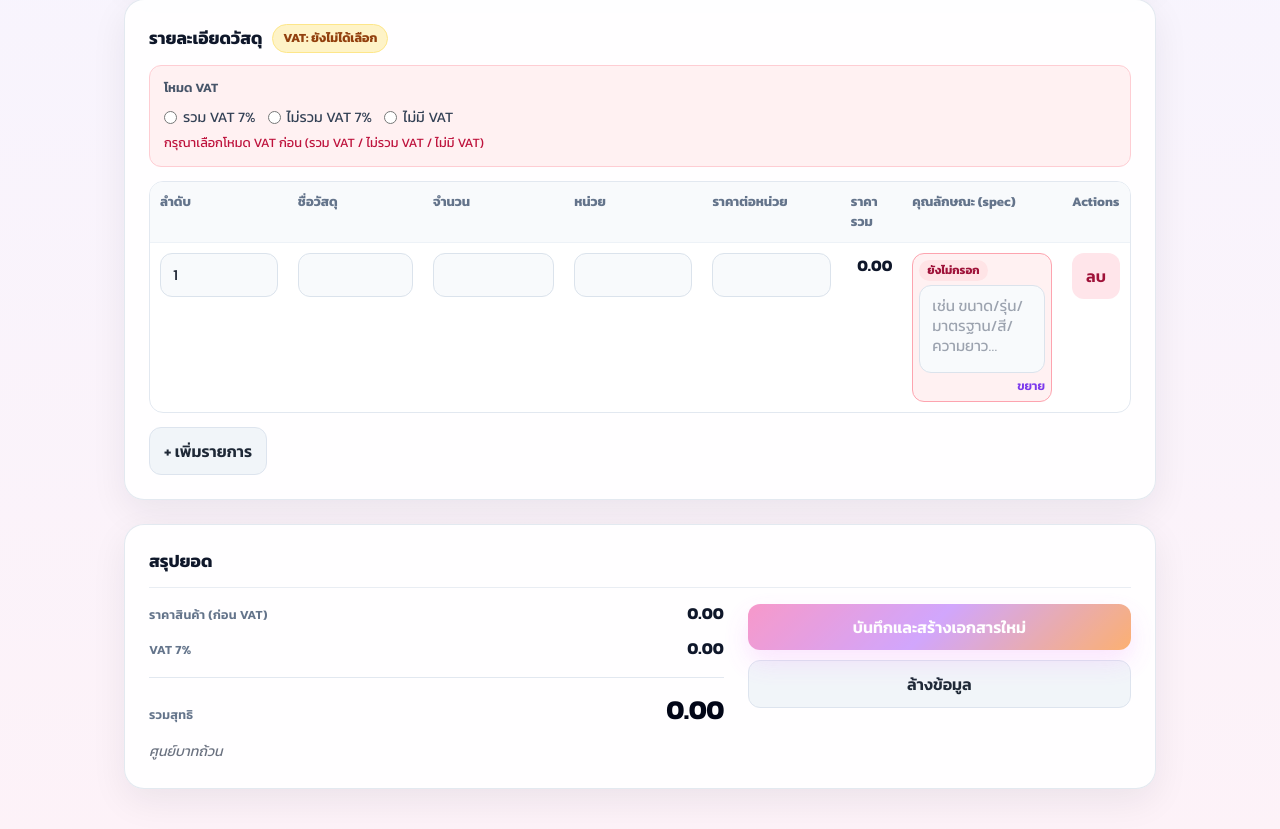
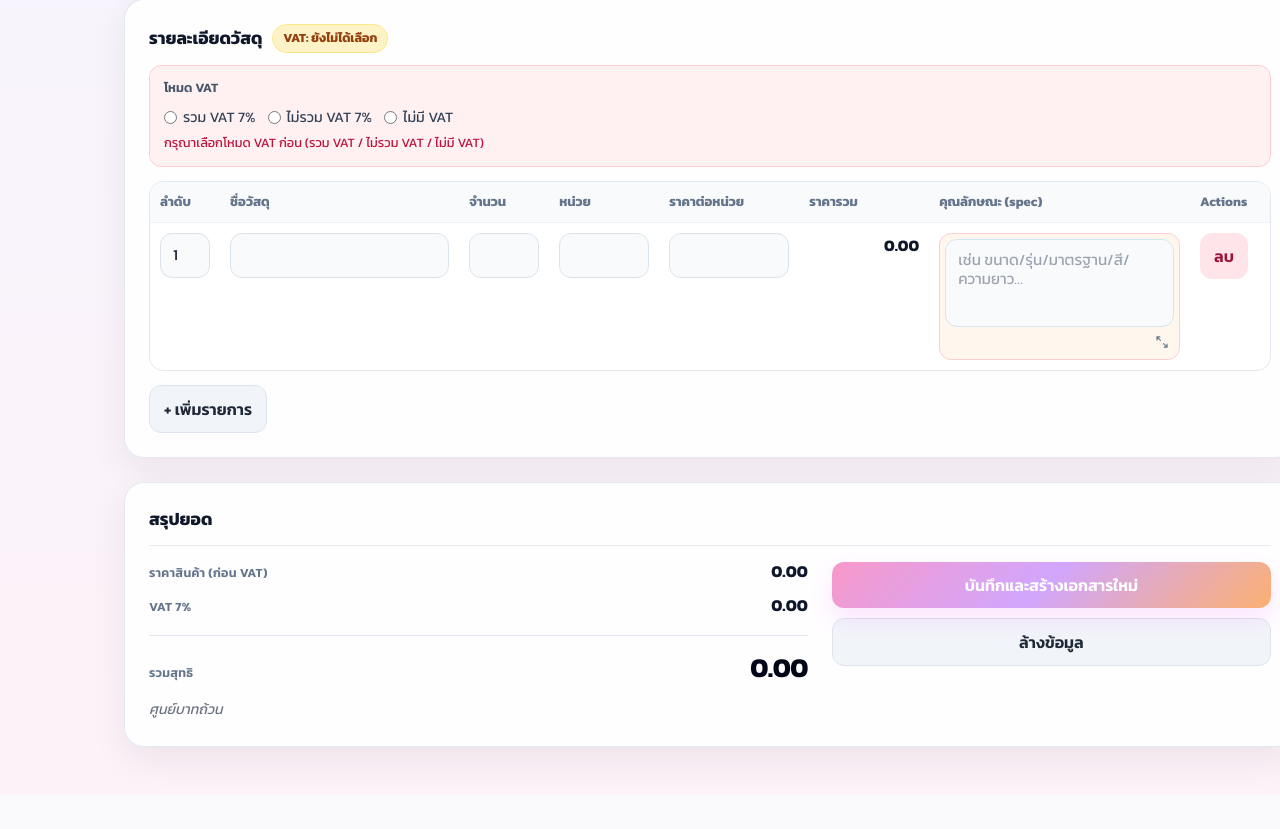
Before and after one commit to Fuadee/-, a Next.js app: page / in a window 1280 px wide. Shown: the part 1578-2407 px from the top of the page. After the commit the page ends 2373 px from the top, so only its background shows below. Built offline with nearby package versions, Linux system fonts and the light colour scheme.

Commit message:
Refine spec column UX in materials table

```diff
--- a/src/app/(app)/GenerateClient.tsx
+++ b/src/app/(app)/GenerateClient.tsx
@@ -225,11 +225,12 @@ export default function GenerateClient() {
   const [vatMode, setVatMode] = useState<VatMode | null>(null);
   const specTextareasRef = useRef<Array<HTMLTextAreaElement | null>>([]);
   const expandedSpecTextareaRef = useRef<HTMLTextAreaElement | null>(null);
+  const MAX_SPEC_HEIGHT = 72;
 
   const resizeSpecTextarea = useCallback((textarea: HTMLTextAreaElement) => {
     textarea.style.height = "auto";
-    textarea.style.height = `${Math.min(textarea.scrollHeight, 96)}px`;
-  }, []);
+    textarea.style.height = `${Math.min(textarea.scrollHeight, MAX_SPEC_HEIGHT)}px`;
+  }, [MAX_SPEC_HEIGHT]);
 
   useEffect(() => {
     if (!editingJobId) {
@@ -1298,6 +1299,16 @@ export default function GenerateClient() {
 
               <div className={styles.tableWrap}>
                 <table className={styles.table}>
+                  <colgroup>
+                    <col className={styles.colNo} />
+                    <col className={styles.colName} />
+                    <col className={styles.colQty} />
+                    <col className={styles.colUnit} />
+                    <col className={styles.colUnitPrice} />
+                    <col className={styles.colTotal} />
+                    <col className={styles.colSpec} />
+                    <col className={styles.colActions} />
+                  </colgroup>
                   <thead>
                     <tr>
                       <th>ลำดับ</th>
@@ -1353,7 +1364,6 @@ export default function GenerateClient() {
                           <div
                             className={`${styles.specEditorWrap} ${item.spec.trim() ? "" : styles.specEditorMissing}`}
                           >
-                            {!item.spec.trim() ? <span className={styles.specMissingBadge}>ยังไม่กรอก</span> : null}
                             <textarea
                               id={`item-spec-${index}`}
                               ref={(element) => setSpecTextareaRef(index, element)}
@@ -1367,12 +1377,23 @@ export default function GenerateClient() {
                             <button
                               type="button"
                               className={styles.expandSpecButton}
+                              aria-label="ขยายคุณลักษณะ"
                               onClick={() => {
                                 setExpandedSpecIndex(index);
                                 setExpandedSpecDraft(item.spec);
                               }}
                             >
-                              ขยาย
+                              <svg viewBox="0 0 20 20" aria-hidden="true" focusable="false">
+                                <path
+                                  d="M2.75 7V2.75H7M2.75 2.75l5 5M17.25 13v4.25H13M17.25 17.25l-5-5"
+                                  stroke="currentColor"
+                                  strokeWidth="1.6"
+                                  strokeLinecap="round"
+                                  strokeLinejoin="round"
+                                  fill="none"
+                                />
+                              </svg>
+                              <span className={styles.srOnly}>ขยายคุณลักษณะ</span>
                             </button>
                           </div>
                         </td>
--- a/src/app/(app)/page.module.css
+++ b/src/app/(app)/page.module.css
@@ -260,7 +260,40 @@
   width: 100%;
   border-collapse: separate;
   border-spacing: 0;
-  min-width: 980px;
+  min-width: 1120px;
+  table-layout: fixed;
+}
+
+.colNo {
+  width: 70px;
+}
+
+.colName {
+  width: 22%;
+}
+
+.colQty {
+  width: 90px;
+}
+
+.colUnit {
+  width: 110px;
+}
+
+.colUnitPrice {
+  width: 140px;
+}
+
+.colTotal {
+  width: 130px;
+}
+
+.colSpec {
+  width: 24%;
+}
+
+.colActions {
+  width: 80px;
 }
 
 .table th,
@@ -513,44 +546,32 @@
 }
 
 .specEditorWrap {
-  border: 1px solid #dbe3ec;
+  border: 1px solid #dde5ef;
   border-radius: 12px;
-  background: rgba(255, 255, 255, 0.75);
-  padding: 6px;
+  background: #ffffff;
+  padding: 5px;
   display: grid;
-  gap: 4px;
+  gap: 3px;
 }
 
 .specEditorMissing {
-  border-color: #fda4af;
-  background: #fff1f2;
-}
-
-.specMissingBadge {
-  justify-self: start;
-  display: inline-flex;
-  align-items: center;
-  border-radius: 999px;
-  padding: 2px 8px;
-  font-size: 0.72rem;
-  font-weight: 700;
-  color: #9f1239;
-  background: #ffe4e6;
+  border-color: #fecdd3;
+  background: #fff7ed;
 }
 
 .specInlineTextarea {
   width: 100%;
   resize: none;
   border: none;
-  border-radius: 10px;
+  border-radius: 12px;
   background: transparent;
   outline: none;
   color: #111827;
-  font-size: 0.88rem;
-  line-height: 1.25rem;
-  padding: 6px 8px;
-  min-height: 40px;
-  max-height: 96px;
+  font-size: 13px;
+  line-height: 1.2rem;
+  padding: 6px 10px;
+  min-height: 36px;
+  max-height: 72px;
   overflow-y: auto;
 }
 
@@ -561,17 +582,45 @@
 
 .expandSpecButton {
   justify-self: end;
+  align-self: end;
+  width: 24px;
+  height: 24px;
+  border-radius: 999px;
   border: none;
   background: transparent;
-  color: #7c3aed;
-  font-size: 0.76rem;
-  font-weight: 600;
+  color: #64748b;
   padding: 0;
   cursor: pointer;
+  display: inline-flex;
+  align-items: center;
+  justify-content: center;
+}
+
+.expandSpecButton svg {
+  width: 14px;
+  height: 14px;
 }
 
 .expandSpecButton:hover {
-  text-decoration: underline;
+  color: #475569;
+  background: #f1f5f9;
+}
+
+.expandSpecButton:focus-visible {
+  outline: 2px solid rgba(192, 132, 252, 0.55);
+  outline-offset: 1px;
+}
+
+.srOnly {
+  position: absolute;
+  width: 1px;
+  height: 1px;
+  padding: 0;
+  margin: -1px;
+  overflow: hidden;
+  clip: rect(0, 0, 0, 0);
+  white-space: nowrap;
+  border: 0;
 }
 
 .modalOverlay {
@@ -659,9 +708,12 @@
 }
 
 @media (max-width: 768px) {
+  .specEditorWrap {
+    gap: 6px;
+  }
+
   .expandSpecButton {
     justify-self: start;
     margin-top: 2px;
-    font-size: 0.74rem;
   }
 }
```
